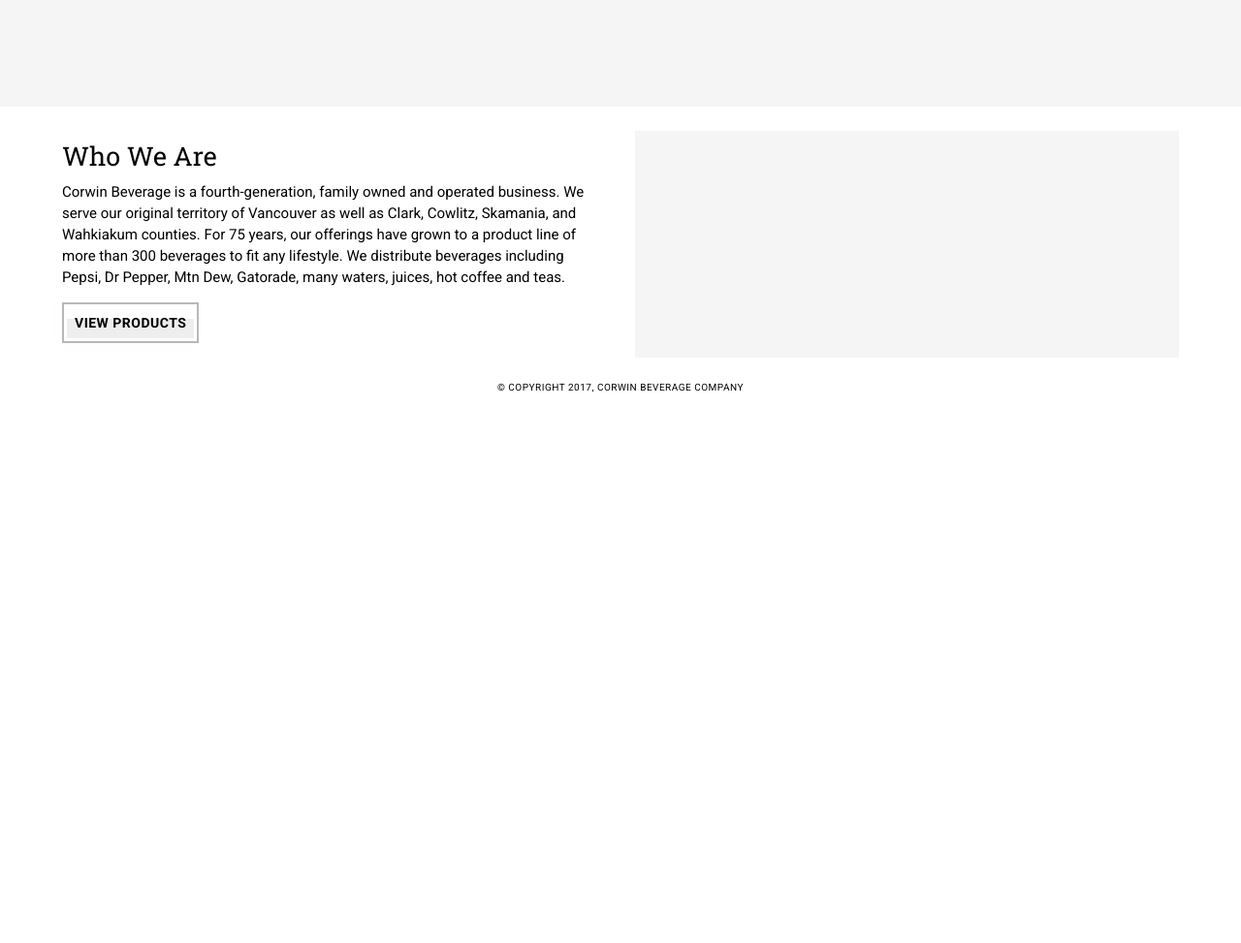
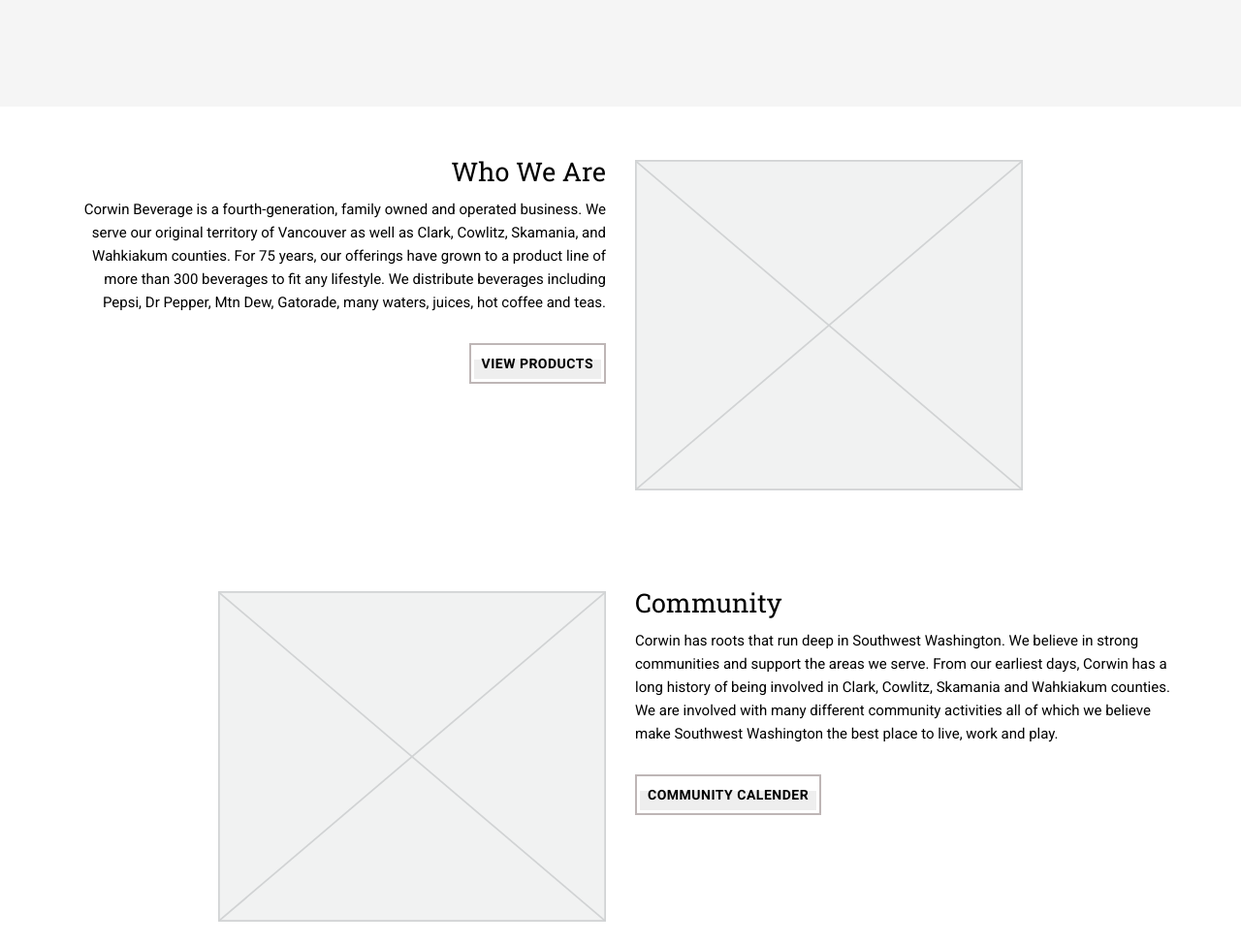
Before and after one commit to instantMash/corwin-website, a website: page index.html in a window 1280 px wide. Shown: the part 380-1353 px from the top of the page at 97% size. Before the commit the page ends 800 px from the top, so only its background shows below. Drawn offline with Linux system fonts and the light colour scheme.

Commit message:
Add placeholder content to homepage.

```diff
--- a/css/styles.css
+++ b/css/styles.css
@@ -17,10 +17,10 @@
     content: '';
 }
 
-.placeholder {
-  background: whitesmoke;
+img {
+  max-width: 100%;
+}
 
-}
 
 /* Reset `button` and button-style `input` default styles */
 /* https://codepen.io/terkel/pen/dvejH */
@@ -56,6 +56,12 @@
     border: 0;
 }
 
+/* Utility */
+
+.row-reverse {
+  flex-direction: row-reverse;
+}
+
 /* Layout */
 
 .main-content
@@ -70,6 +76,18 @@
   margin: 0 auto;
 }
 
+.row {
+  margin-top: 45px;
+  border-top: 1px solid grey;
+  padding-top: 25px;
+}
+
+.row:first-child {
+  border-top: none;
+  padding-top: 0;
+  margin-top: 15px;
+}
+
 /* Typography and Buttons */
 
 h2
@@ -77,7 +95,7 @@
     font-family: 'Roboto Slab', serif;
     font-size: 27px;
     font-weight: 400;
-    line-height: 22px;
+    line-height: 24px;
 
     margin: 0 0 15px 0;
 }
@@ -86,13 +104,16 @@
 {
     font-family: 'Roboto', sans-serif;
     font-size: 15px;
-    line-height: 22px;
+    line-height: 24px;
 
     margin: 15px 0;
 }
 
 .link-button
 {
+
+  margin: 15px 0;
+
     font-family: 'Roboto', sans-serif;
     font-size: 14px;
     font-weight: 700;
@@ -264,10 +285,21 @@
 
 @media screen and (min-width: 750px) {
 
-.grid {
+  /* Utility */
+
+  .right-align {
+    text-align: right;
+  }
+
+  .left-align {
+    text-align: left;
+  }
+
+.row {
   display: flex;
   flex-wrap: wrap;
   justify-content: space-between;
+  border-top: none;
 }
 
 [class|=col] {
--- a/index.html
+++ b/index.html
@@ -35,13 +35,59 @@
 </div>
 
 <section class="main-content grid">
+  <div class="row">
+    <div class="col-6 right-align">
+      <h2>Who We Are</h2>
+      <p>Corwin Beverage is a fourth-generation, family owned and operated business. We serve our original territory of Vancouver as well as Clark, Cowlitz, Skamania, and Wahkiakum counties. For 75 years, our offerings have grown to a product line of more than 300 beverages to fit any lifestyle. We distribute beverages including Pepsi, Dr Pepper, Mtn Dew, Gatorade, many waters, juices, hot coffee and teas.</p>
+      <a class="link-button" href="#">View Products</a>
+    </div>
+
+    <div class="col-6">
+      <img width="400" src="images/placeholder-image.svg">
+    </div>
+</div>
+
+<div class="row row-reverse">
+
   <div class="col-6">
-    <h2>Who We Are</h2>
-    <p>Corwin Beverage is a fourth-generation, family owned and operated business. We serve our original territory of Vancouver as well as Clark, Cowlitz, Skamania, and Wahkiakum counties. For 75 years, our offerings have grown to a product line of more than 300 beverages to fit any lifestyle. We distribute beverages including Pepsi, Dr Pepper, Mtn Dew, Gatorade, many waters, juices, hot coffee and teas.</p>
-    <a class="link-button" href="#">View Products</a>
+    <h2>Community</h2>
+    <p>Corwin has roots that run deep in Southwest Washington. We believe in strong communities and support the areas we serve. From our earliest days, Corwin has a long history of being involved in Clark, Cowlitz, Skamania and Wahkiakum counties. We are involved with many different community activities all of which we believe make Southwest Washington the best place to live, work and play.</p>
+
+    <a class="link-button" href="#">Community Calender</a>
   </div>
-  <div class="placeholder col-6">
+
+  <div class="col-6 right-align">
+    <img width="400" src="images/placeholder-image.svg">
   </div>
+
+
+</div>
+
+<div class="row">
+  <div class="col-6 right-align">
+    <h2>Sustainability</h2>
+    <p>Corwin became one of 13 founding businesses to receive a Green Business Certification through Clark County’s Pilot Green Business Recognition Program, in January of 2012.</p>
+
+  </div>
+  <div class="col-6">
+    <img width="400" src="images/placeholder-image.svg">
+  </div>
+</div>
+
+<div class="row row-reverse">
+
+  <div class="col-6">
+    <h2>Team Corwin</h2>
+    <p>At Corwin Beverage we work hard, we like to have fun and we expect the best from every employee. We are known for having the best products, the best customer service and the best employees in the businessóitís our people that make the difference!
+    Corwin offers employees training and educational opportunities with our Commercial Driver Training Program, tuition reimbursement, and other programs for personal and professional career development.</p>
+    <a class="link-button" href="#">View Job Openings</a>
+  </div>
+
+  <div class="col-6 right-align">
+    <img width="400" src="images/placeholder-image.svg">
+  </div>
+</div>
+
 </section>
 
 
```
Also changed, not shown: images/placeholder-image.svg (added).
